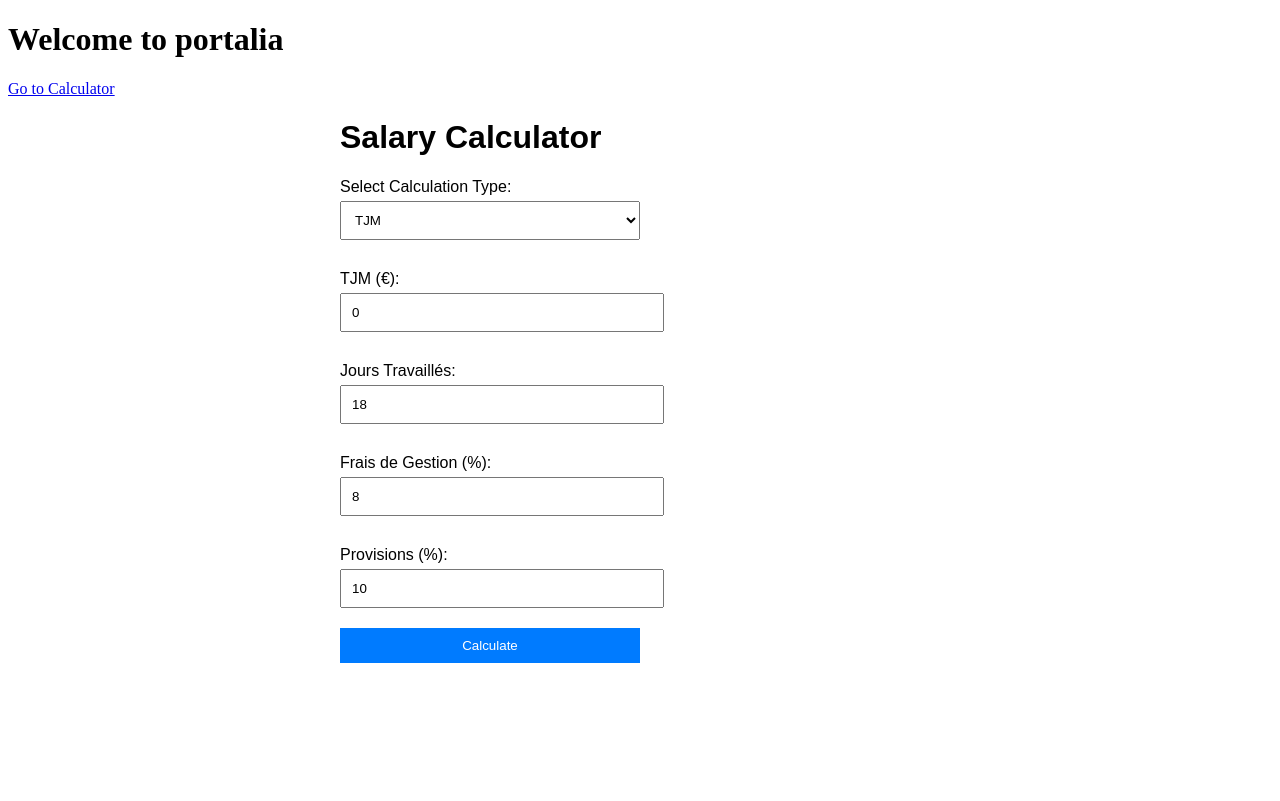
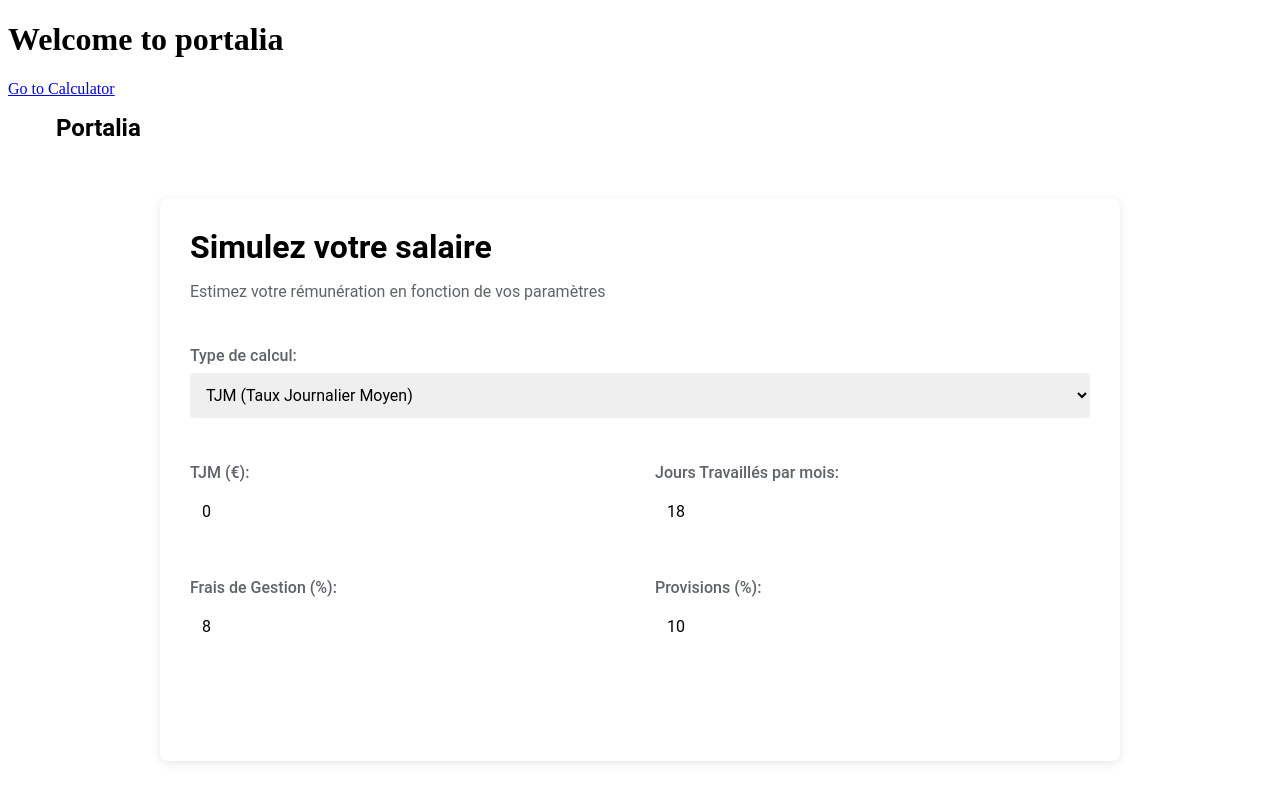
Before and after one commit to Adrien2MN/Portalia, an Angular app in the folder portalia/: page /calculator in a window 1280 px wide. Built offline with nearby package versions, Linux system fonts and the light colour scheme.

Commit message:
frontend

```diff
--- a/portalia/src/app/calculator/calculator.component.css
+++ b/portalia/src/app/calculator/calculator.component.css
@@ -1,33 +1,194 @@
+:root {
+  --primary-color: #1a73e8;
+  --secondary-color: #f8f9fa;
+  --text-color: #202124;
+  --border-color: #dadce0;
+  --success-color: #0f9d58;
+}
+
+* {
+  box-sizing: border-box;
+  margin: 0;
+  padding: 0;
+  font-family: 'Roboto', Arial, sans-serif;
+}
+
+body {
+  background-color: #f5f5f5;
+  color: var(--text-color);
+  line-height: 1.6;
+}
+
+.container {
+  max-width: 1200px;
+  margin: 0 auto;
+  padding: 1rem;
+}
+
+.header-content {
+  display: flex;
+  justify-content: space-between;
+  align-items: center;
+}
+
+.logo {
+  font-size: 1.5rem;
+  font-weight: 700;
+  color: var(--primary-color);
+}
+
 .calculator-container {
-    max-width: 600px;
-    margin: 0 auto;
+  max-width: 960px;
+  margin: 40px auto;
   text-align: left;
-    font-family: Arial, sans-serif;
+  background-color: white;
+  border-radius: 8px;
+  box-shadow: 0 2px 10px rgba(0, 0, 0, 0.1);
+  padding: 30px;
+}
+
+h1 {
+  color: var(--primary-color);
+  font-size: 2rem;
+  margin-bottom: 1rem;
+  font-weight: 600;
+}
+
+h2 {
+  color: var(--primary-color);
+  font-size: 1.5rem;
+  margin-bottom: 1rem;
+}
+
+.subtitle {
+  color: #5f6368;
+  margin-bottom: 30px;
 }
 
 label {
   display: block;
-    margin: 10px 0 5px;
+  margin: 15px 0 8px;
+  font-weight: 500;
+  color: #5f6368;
 }
 
-  input, select, button {
-    padding: 10px;
-    margin-bottom: 20px;
+input, select {
   width: 100%;
-    max-width: 300px;
+  max-width: 100%;
+  padding: 12px;
+  border: 1px solid var(--border-color);
+  border-radius: 4px;
+  font-size: 16px;
+  margin-bottom: 15px;
+  transition: border-color 0.3s;
+}
+
+input:focus, select:focus {
+  outline: none;
+  border-color: var(--primary-color);
+  box-shadow: 0 0 0 2px rgba(26, 115, 232, 0.2);
 }
 
 button {
-    background-color: #007bff;
+  background-color: var(--primary-color);
   color: white;
   border: none;
+  border-radius: 4px;
+  padding: 12px 24px;
+  font-size: 16px;
+  font-weight: 500;
   cursor: pointer;
+  transition: background-color 0.3s;
+  width: auto;
+  min-width: 150px;
+  margin-top: 10px;
 }
 
 button:hover {
-    background-color: #0056b3;
+  background-color: #1669d9;
 }
 
-  h3 {
+.result-container {
+  margin-top: 30px;
+  padding: 25px;
+  background-color: var(--secondary-color);
+  border-radius: 8px;
+  box-shadow: 0 2px 8px rgba(0, 0, 0, 0.05);
+}
+
+.error-message {
+  color: #d93025;
+  background-color: #fce8e6;
+  padding: 10px 15px;
+  border-radius: 4px;
+  margin-top: 15px;
+}
+
+/* Form layout improvements */
+.form-row {
+  display: flex;
+  flex-wrap: wrap;
+  margin: 0 -15px;
+}
+
+.form-col {
+  flex: 1 0 300px;
+  padding: 0 15px;
+  margin-bottom: 15px;
+}
+
+.result-details {
+  display: flex;
+  flex-wrap: wrap;
   margin-top: 20px;
 }
+
+.result-item {
+  flex: 1;
+  min-width: 200px;
+  margin-bottom: 20px;
+}
+
+.detail-label {
+  font-size: 0.9rem;
+  color: #5f6368;
+}
+
+.result-value {
+  font-size: 1.8rem;
+  font-weight: 700;
+  color: var(--success-color);
+}
+
+.result-info {
+  background-color: #e8f0fe;
+  padding: 15px;
+  border-radius: 4px;
+  margin-top: 20px;
+}
+
+.info-title {
+  margin-bottom: 10px;
+  font-weight: 500;
+  color: var(--primary-color);
+}
+
+.info-text {
+  font-size: 0.9rem;
+}
+
+/* Responsive design */
+@media (max-width: 768px) {
+  .calculator-container {
+    margin: 20px;
+    padding: 20px;
+  }
+
+  .form-col {
+    flex: 100%;
+  }
+
+  button {
+    width: 100%;
+  }
+}
--- a/portalia/src/app/calculator/calculator.component.html
+++ b/portalia/src/app/calculator/calculator.component.html
@@ -1,50 +1,97 @@
+<header>
+  <div class="container">
+    <div class="header-content">
+      <div class="logo">Portalia</div>
+      <nav>
+        <!-- Navigation items would go here in a real site -->
+      </nav>
+    </div>
+  </div>
+</header>
+
 <div class="calculator-container">
-  <h1>Salary Calculator</h1>
+  <h1>Simulez votre salaire</h1>
+  <p class="subtitle">Estimez votre rémunération en fonction de vos paramètres</p>
 
-  <!-- Dropdown for Calculation Type -->
-  <label for="calculationType">Select Calculation Type:</label>
-  <select id="calculationType" [(ngModel)]="parameters.calculationType">
-    <option value="TJM">TJM</option>
-    <option value="NET">NET</option>
-    <option value="BRUT">BRUT</option>
-  </select>
-
-  <!-- Input Fields -->
-  <div *ngIf="parameters.calculationType === 'TJM'">
-    <label for="tjm">TJM (€):</label>
-    <input id="tjm" type="number" [(ngModel)]="parameters.tjm" />
-  </div>
-  <div *ngIf="parameters.calculationType === 'BRUT'">
-    <label for="brut">Brut (€):</label>
-    <input id="brut" type="number" [(ngModel)]="parameters.brut" />
-  </div>
-  <div *ngIf="parameters.calculationType === 'NET'">
-    <label for="net">Net (€):</label>
-    <input id="net" type="number" [(ngModel)]="parameters.net" />
+  <div class="form-row">
+    <div class="form-col">
+      <!-- Dropdown for Calculation Type -->
+      <label for="calculationType">Type de calcul:</label>
+      <select id="calculationType" [(ngModel)]="parameters.calculationType">
+        <option value="TJM">TJM (Taux Journalier Moyen)</option>
+        <option value="NET">Salaire NET</option>
+        <option value="BRUT">Salaire BRUT</option>
+      </select>
+    </div>
   </div>
 
-  <!-- Other Input Fields -->
-  <div>
-    <label>Jours Travaillés:</label>
-    <input type="number" [(ngModel)]="parameters.joursTravailles" />
+  <div class="form-row">
+    <!-- Input Fields -->
+    <div class="form-col" *ngIf="parameters.calculationType === 'TJM'">
+      <label for="tjm">TJM (€):</label>
+      <input id="tjm" type="number" [(ngModel)]="parameters.tjm" placeholder="Ex: 500" />
+    </div>
+
+    <div class="form-col" *ngIf="parameters.calculationType === 'BRUT'">
+      <label for="brut">Salaire Brut (€):</label>
+      <input id="brut" type="number" [(ngModel)]="parameters.brut" placeholder="Ex: 50000" />
+    </div>
+
+    <div class="form-col" *ngIf="parameters.calculationType === 'NET'">
+      <label for="net">Salaire Net (€):</label>
+      <input id="net" type="number" [(ngModel)]="parameters.net" placeholder="Ex: 35000" />
+    </div>
+
+    <div class="form-col">
+      <label for="joursTravailles">Jours Travaillés par mois:</label>
+      <input id="joursTravailles" type="number" [(ngModel)]="parameters.joursTravailles" placeholder="Ex: 18" />
+    </div>
   </div>
-  <div>
-    <label>Frais de Gestion (%):</label>
-    <input type="number" [(ngModel)]="parameters.fraisGestion" />
-  </div>
-  <div>
-    <label>Provisions (%):</label>
-    <input type="number" [(ngModel)]="parameters.provisions" />
+
+  <div class="form-row">
+    <div class="form-col">
+      <label for="fraisGestion">Frais de Gestion (%):</label>
+      <input id="fraisGestion" type="number" [(ngModel)]="parameters.fraisGestion" placeholder="Ex: 8" />
+    </div>
+
+    <div class="form-col">
+      <label for="provisions">Provisions (%):</label>
+      <input id="provisions" type="number" [(ngModel)]="parameters.provisions" placeholder="Ex: 10" />
+    </div>
   </div>
 
   <!-- Submit Button -->
-  <button (click)="calculate()">Calculate</button>
+  <button (click)="calculate()">Simuler mon salaire</button>
+
+  <!-- Error Message -->
+  <div *ngIf="errorMessage" class="error-message">
+    Une erreur est survenue lors du calcul. Veuillez réessayer.
+  </div>
 
   <!-- Results -->
-  <div *ngIf="result">
-    <h2>Results:</h2>
-    <p>TJM: {{ result.tjm }}</p>
-    <p>BRUT: {{ result.brut }}</p>
-    <p>NET: {{ result.net }}</p>
+  <div *ngIf="result" class="result-container">
+    <h2>Résultats de votre simulation</h2>
+
+    <div class="result-details">
+      <div class="result-item">
+        <p class="detail-label">TJM</p>
+        <p class="result-value">{{ result.tjm }} €</p>
+      </div>
+
+      <div class="result-item">
+        <p class="detail-label">Salaire BRUT annuel</p>
+        <p class="result-value">{{ result.brut }} €</p>
+      </div>
+
+      <div class="result-item">
+        <p class="detail-label">Salaire NET annuel</p>
+        <p class="result-value">{{ result.net }} €</p>
+      </div>
+    </div>
+
+    <div class="result-info">
+      <p class="info-title">Détails du calcul</p>
+      <p class="info-text">Ces calculs sont basés sur un nombre de <strong>{{ parameters.joursTravailles }}</strong> jours travaillés par mois, avec <strong>{{ parameters.fraisGestion }}</strong>% de frais de gestion et <strong>{{ parameters.provisions }}</strong>% de provisions.</p>
+    </div>
   </div>
 </div>
--- a/portalia/src/app/calculator/calculator.component.ts
+++ b/portalia/src/app/calculator/calculator.component.ts
@@ -23,11 +23,16 @@ export class CalculatorComponent {
 
   // Result object
   result: any = null;
+  // Error message
+  errorMessage: string = '';
 
   constructor(private http: HttpClient) {}
 
   // Call the backend API
   calculate() {
+    // Reset error message
+    this.errorMessage = '';
+
     const queryParams: { [key: string]: string } = {
       tjm: this.parameters.tjm !== null ? this.parameters.tjm.toString() : '',
       brut: this.parameters.brut !== null ? this.parameters.brut.toString() : '',
@@ -39,7 +44,7 @@ export class CalculatorComponent {
       charges_pat: '0.12'  // Default charges
     };
 
-    // Filter out empty parameters (if you still want to exclude unset values)
+    // Filter out empty parameters
     const filteredQueryParams = Object.fromEntries(
       Object.entries(queryParams).filter(([_, value]) => value !== '')
     );
@@ -50,12 +55,18 @@ export class CalculatorComponent {
     this.http.get(apiUrl).subscribe(
       (response) => {
         this.result = response; // Store the result
+        // Scroll to results
+        setTimeout(() => {
+          const resultElement = document.querySelector('.result-container');
+          if (resultElement) {
+            resultElement.scrollIntoView({ behavior: 'smooth' });
+          }
+        }, 100);
       },
       (error) => {
         console.error('Error calling backend API:', error);
-      alert('An error occurred while contacting the server. Please try again.');
+        this.errorMessage = 'Une erreur est survenue lors du calcul. Veuillez réessayer.';
       }
     );
-
   }
 }
```
Also changed, not shown: 1 other file (tests, documents, lock files or other folders). Lines whose indentation alone changed are shown as unchanged.
